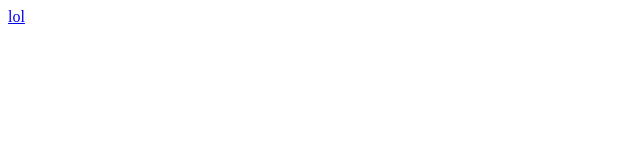
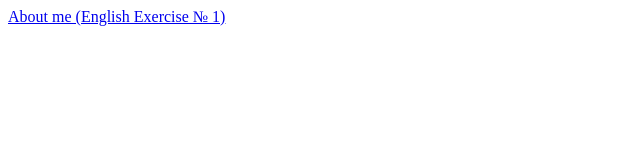
Before and after one commit to apiyron/apiyron.github.io, a plain HTML site: page index.html in a window 1280 px wide. Shown: the whole page, without its empty margins (0-640 px from the left). Drawn offline with Linux system fonts and the light colour scheme.

Commit message:
english ex 1

```diff
--- a/index.html
+++ b/index.html
@@ -7,7 +7,7 @@
 </head>
 
 <body>
-	<a href="/english_ex">lol</a>
+	<a href="/english_ex_1">About me (English Exercise № 1)</a>
 </body>
 
 </html>
```
Also changed, not shown: english_ex_1.html (renamed from english_ex.html).
